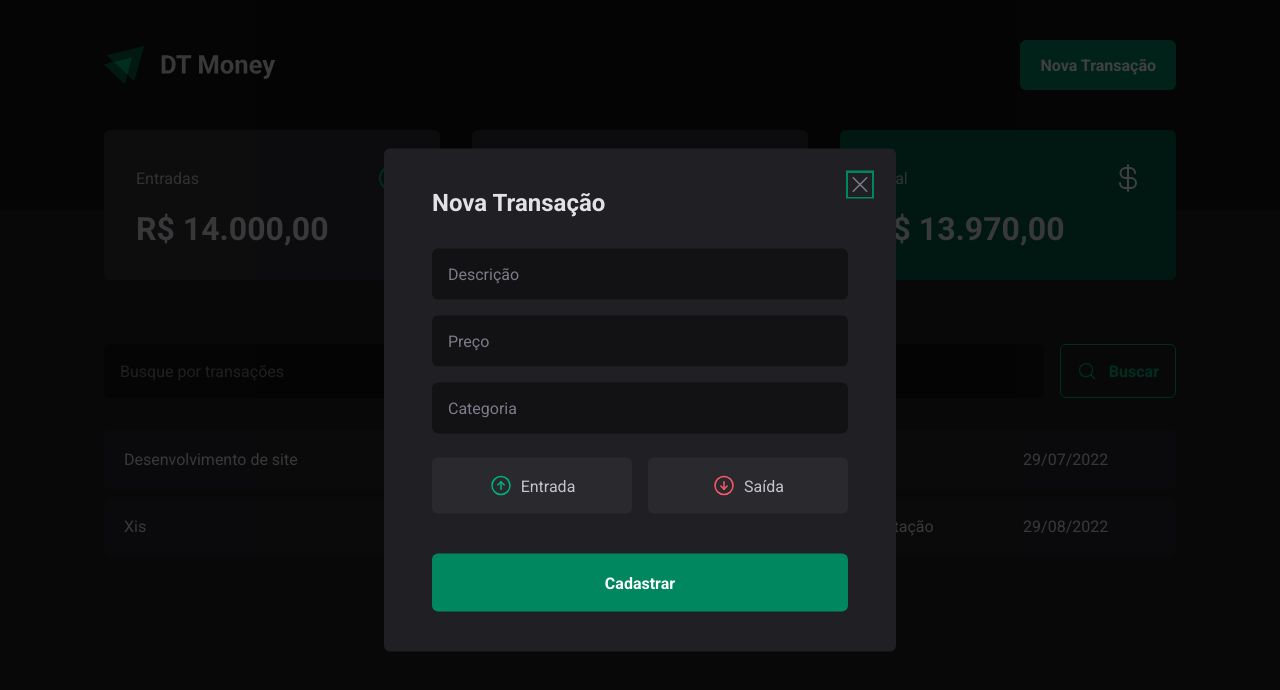
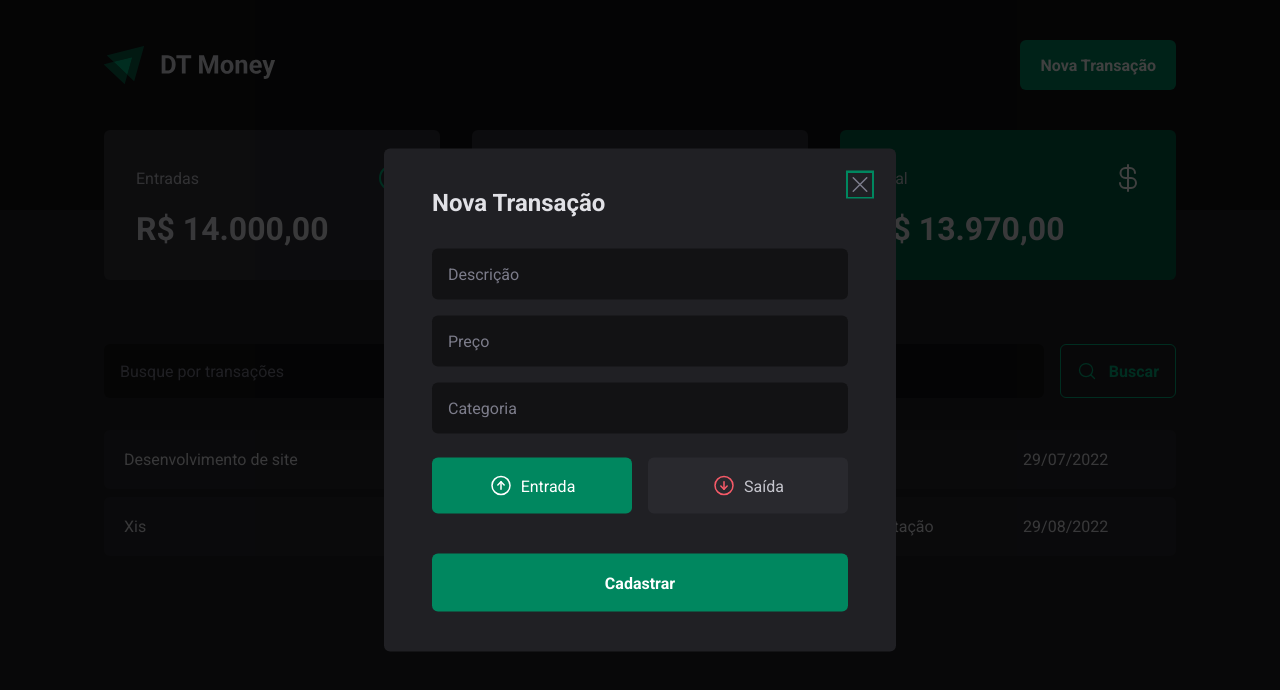
Before and after one commit to Ronald-Joaquim/DTmoney2.0, a React (Vite) app: page / in a window 1280 px wide. Both pictures are taken after a click on the button "Nova Transação". Shown: the top 690 px of the page. Built offline with nearby package versions, Linux system fonts and the light colour scheme; data requests are answered from the project's data file.

Commit message:
Controlled components

```diff
--- a/src/components/TransactionModal/index.tsx
+++ b/src/components/TransactionModal/index.tsx
@@ -8,25 +8,29 @@
 } from "./styles";
 import { ArrowCircleDown, ArrowCircleUp, X } from "phosphor-react";
 import * as z from "zod";
-import { useForm } from "react-hook-form";
+import { Controller, useForm } from "react-hook-form";
 import { zodResolver } from "@hookform/resolvers/zod";
 
 const newTransactionFormSchema = z.object({
   description: z.string(),
   price: z.number(),
   category: z.string(),
-  // type: z.enum(["income", "outcome"]),
+  type: z.enum(["income", "outcome"]),
 });
 
 type NewTransactionFormInputs = z.infer<typeof newTransactionFormSchema>;
 
 export function NewTransactionModal() {
   const {
+    control,
     register,
     handleSubmit,
     formState: { isSubmitting },
   } = useForm<NewTransactionFormInputs>({
     resolver: zodResolver(newTransactionFormSchema),
+    defaultValues: {
+      type: "income",
+    },
   });
 
   async function handleCreateNewTransaction(data: NewTransactionFormInputs) {
@@ -66,7 +70,15 @@
             {...register("category")}
           />
 
-          <TransactionType>
+          <Controller
+            control={control}
+            name={"type"}
+            render={({ field }) => {
+              return (
+                <TransactionType
+                  onValueChange={field.onChange}
+                  value={field.value}
+                >
                   <TTypeButton variant="income" value="income">
                     <ArrowCircleUp size={24} />
                     Entrada
@@ -77,7 +89,9 @@
                     Saída
                   </TTypeButton>
                 </TransactionType>
-
+              );
+            }}
+          />
           <button type="submit" disabled={isSubmitting}>
             Cadastrar
           </button>
```
Lines whose indentation alone changed are shown as unchanged.
